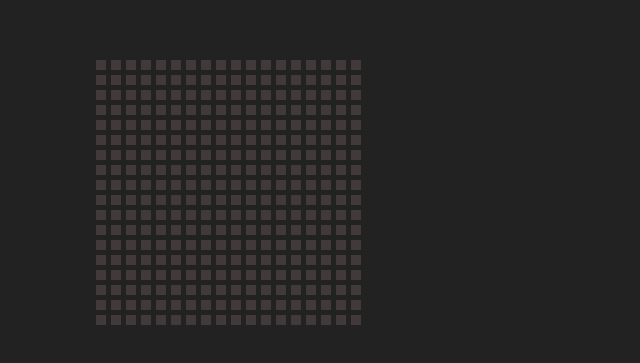
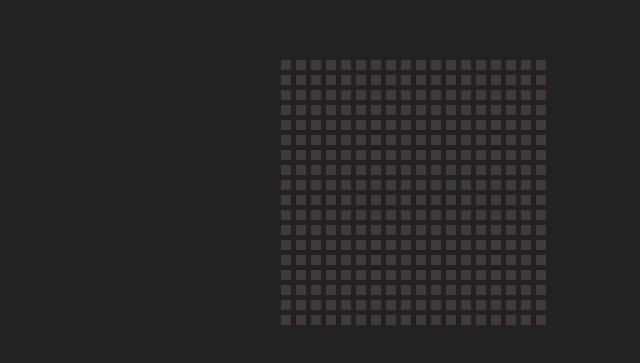
Before and after one commit to Aayushdn/smalljsprojects, a plain HTML site: page hyperboard/index.html in a window 1280 px wide. Shown: the part 207-570 px from the top of the page, without its empty margins (226-866 px from the left). Drawn offline with Linux system fonts and the light colour scheme.

Commit message:
small change in hyperboard style

```diff
--- a/hyperboard/style.css
+++ b/hyperboard/style.css
@@ -13,11 +13,10 @@ body {
 .container {
   margin: auto;
   width: 50vw;
-  /* height: 50vh; */
   display: grid;
   grid-template-columns: repeat(18, 15px);
   grid-template-rows: repeat(18, 15px);
-  /* grid-gap: 1px; */
+  justify-content: center;
 }
 
 .square {
```
